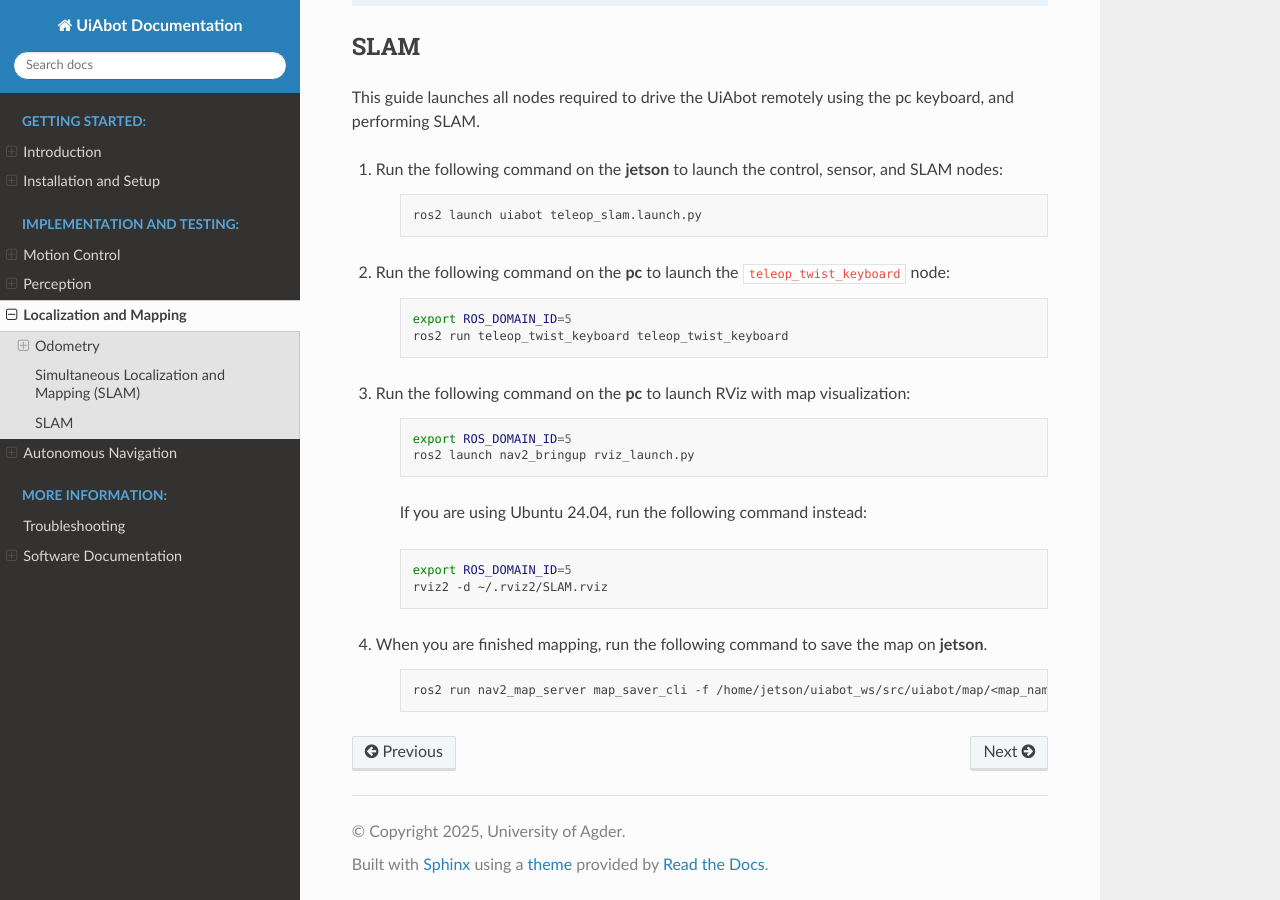
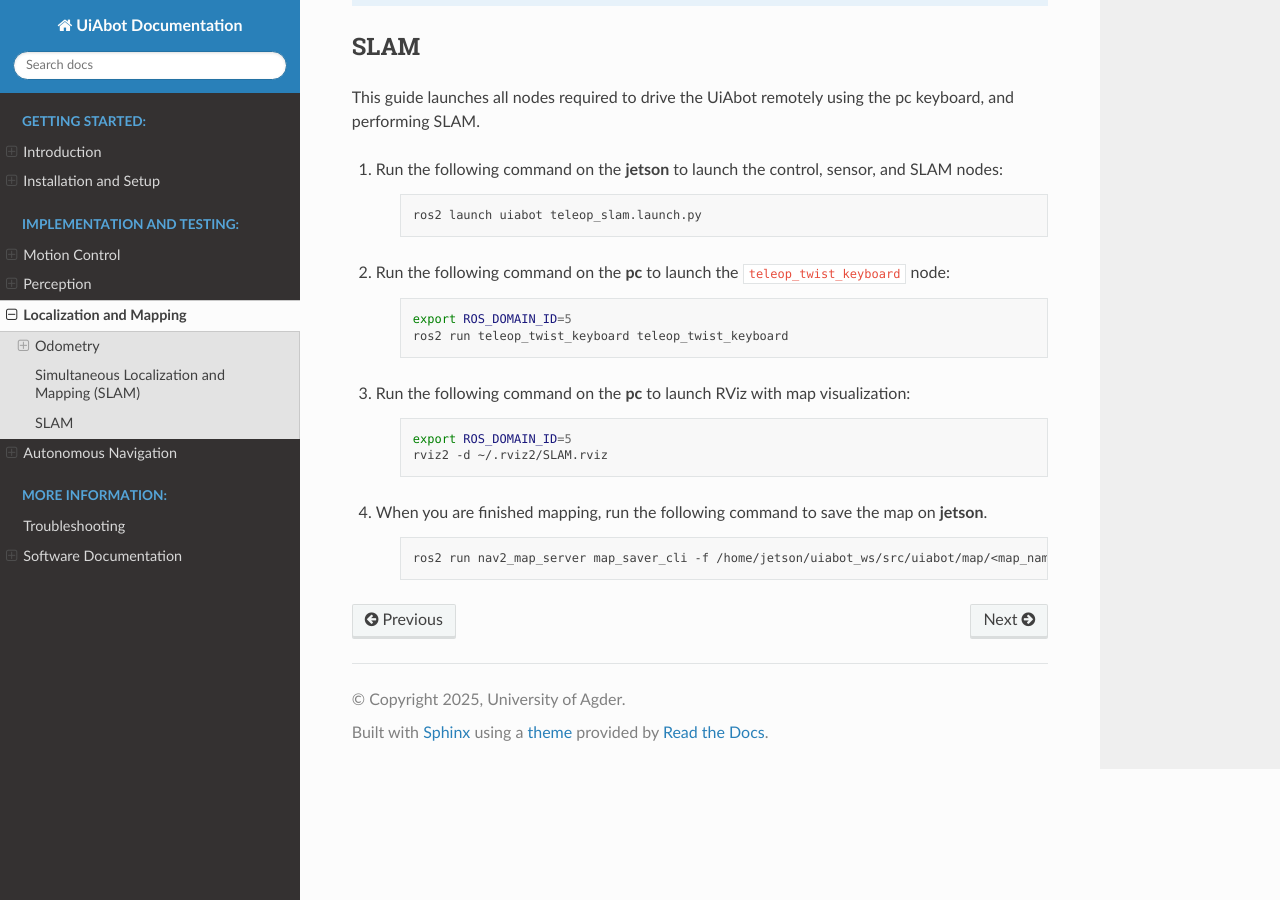
Before and after one commit to DrDanielh/UiAbot, a Sphinx documentation site: the page built from docs/src/localization_mapping.rst, in a window 1280 px wide and 900 px high, scrolled down 5596 px. Built offline with Sphinx 7.4.7 and the Read the Docs theme 3.1.0, drawn with Linux system fonts in a browser that asks for light colours.

Commit message:
Update localization_mapping.rst

```diff
--- a/docs/src/localization_mapping.rst
+++ b/docs/src/localization_mapping.rst
@@ -176,13 +176,6 @@ This guide launches all nodes required to drive the UiAbot remotely using the pc
     .. code:: bash
 
         export ROS_DOMAIN_ID=5
-        ros2 launch nav2_bringup rviz_launch.py
-
-    If you are using Ubuntu 24.04, run the following command instead:
-
-    .. code:: bash
-
-        export ROS_DOMAIN_ID=5
         rviz2 -d ~/.rviz2/SLAM.rviz
 
 4. When you are finished mapping, run the following command to save the map on **jetson**.
```
